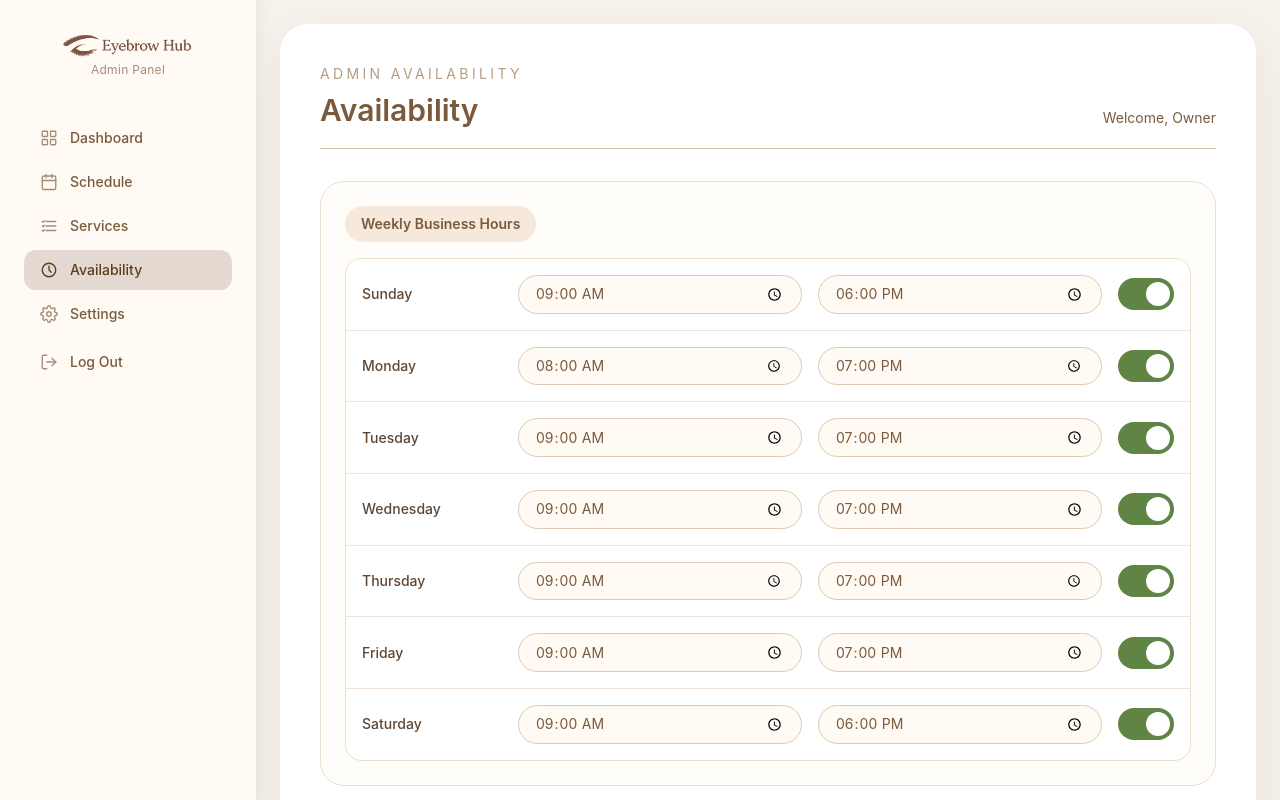
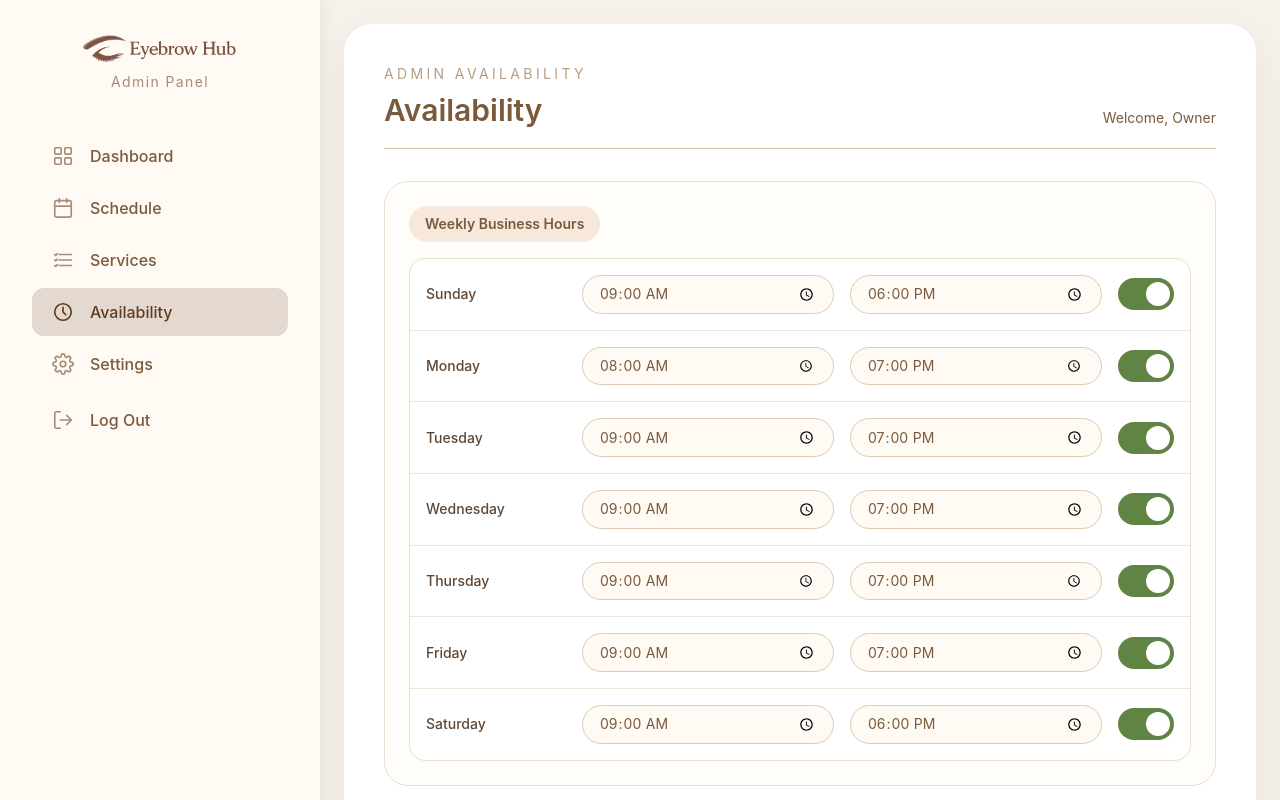
Before and after one commit to brentcrosby/eyebrow-hub, a Next.js app: page /admin/availability in a window 1280 px wide. Built offline with nearby package versions, Linux system fonts and the light colour scheme.

Commit message:
DT302/303-Tweaked scaling of NavBar. Finished.

```diff
--- a/app/admin/(panel)/layout.tsx
+++ b/app/admin/(panel)/layout.tsx
@@ -10,7 +10,7 @@ const navItems = [
     label: "Dashboard",
     href: "/admin/dashboard",
     icon: (
-      <svg width="18" height="18" viewBox="0 0 24 24" fill="none" stroke="currentColor" strokeWidth="1.8" strokeLinecap="round" strokeLinejoin="round">
+      <svg width="22" height="22" viewBox="0 0 24 24" fill="none" stroke="currentColor" strokeWidth="1.8" strokeLinecap="round" strokeLinejoin="round">
         <rect x="3" y="3" width="7" height="7" rx="1" />
         <rect x="14" y="3" width="7" height="7" rx="1" />
         <rect x="3" y="14" width="7" height="7" rx="1" />
@@ -22,7 +22,7 @@ const navItems = [
     label: "Schedule",
     href: "/admin/schedule",
     icon: (
-      <svg width="18" height="18" viewBox="0 0 24 24" fill="none" stroke="currentColor" strokeWidth="1.8" strokeLinecap="round" strokeLinejoin="round">
+      <svg width="22" height="22" viewBox="0 0 24 24" fill="none" stroke="currentColor" strokeWidth="1.8" strokeLinecap="round" strokeLinejoin="round">
         <rect x="3" y="4" width="18" height="18" rx="2" />
         <line x1="16" y1="2" x2="16" y2="6" />
         <line x1="8" y1="2" x2="8" y2="6" />
@@ -34,7 +34,7 @@ const navItems = [
     label: "Services",
     href: "/admin/services",
     icon: (
-      <svg width="18" height="18" viewBox="0 0 24 24" fill="none" stroke="currentColor" strokeWidth="1.8" strokeLinecap="round" strokeLinejoin="round">
+      <svg width="22" height="22" viewBox="0 0 24 24" fill="none" stroke="currentColor" strokeWidth="1.8" strokeLinecap="round" strokeLinejoin="round">
         <line x1="8" y1="6" x2="21" y2="6" />
         <line x1="8" y1="12" x2="21" y2="12" />
         <line x1="8" y1="18" x2="21" y2="18" />
@@ -48,7 +48,7 @@ const navItems = [
     label: "Availability",
     href: "/admin/availability",
     icon: (
-      <svg width="18" height="18" viewBox="0 0 24 24" fill="none" stroke="currentColor" strokeWidth="1.8" strokeLinecap="round" strokeLinejoin="round">
+      <svg width="22" height="22" viewBox="0 0 24 24" fill="none" stroke="currentColor" strokeWidth="1.8" strokeLinecap="round" strokeLinejoin="round">
         <circle cx="12" cy="12" r="9" />
         <polyline points="12 7 12 12 15 15" />
       </svg>
@@ -58,7 +58,7 @@ const navItems = [
     label: "Settings",
     href: "/admin/settings",
     icon: (
-      <svg width="18" height="18" viewBox="0 0 24 24" fill="none" stroke="currentColor" strokeWidth="1.8" strokeLinecap="round" strokeLinejoin="round">
+      <svg width="22" height="22" viewBox="0 0 24 24" fill="none" stroke="currentColor" strokeWidth="1.8" strokeLinecap="round" strokeLinejoin="round">
         <circle cx="12" cy="12" r="3" />
         <path d="M19.4 15a1.65 1.65 0 0 0 .33 1.82l.06.06a2 2 0 0 1-2.83 2.83l-.06-.06a1.65 1.65 0 0 0-1.82-.33 1.65 1.65 0 0 0-1 1.51V21a2 2 0 0 1-4 0v-.09A1.65 1.65 0 0 0 9 19.4a1.65 1.65 0 0 0-1.82.33l-.06.06a2 2 0 0 1-2.83-2.83l.06-.06A1.65 1.65 0 0 0 4.68 15a1.65 1.65 0 0 0-1.51-1H3a2 2 0 0 1 0-4h.09A1.65 1.65 0 0 0 4.6 9a1.65 1.65 0 0 0-.33-1.82l-.06-.06a2 2 0 0 1 2.83-2.83l.06.06A1.65 1.65 0 0 0 9 4.68a1.65 1.65 0 0 0 1-1.51V3a2 2 0 0 1 4 0v.09a1.65 1.65 0 0 0 1 1.51 1.65 1.65 0 0 0 1.82-.33l.06-.06a2 2 0 0 1 2.83 2.83l-.06.06A1.65 1.65 0 0 0 19.4 9a1.65 1.65 0 0 0 1.51 1H21a2 2 0 0 1 0 4h-.09a1.65 1.65 0 0 0-1.51 1z" />
       </svg>
@@ -70,16 +70,16 @@ function AdminSideNav() {
   const pathname = usePathname();
 
   return (
-    <aside className="flex h-full w-64 shrink-0 flex-col bg-[#FFFAF4] px-6 py-8 shadow-[2px_0_12px_rgba(167,140,122,0.15)]">
-      <div className="flex flex-col items-center gap-1 mb-10">
+    <aside className="flex h-full w-80 shrink-0 flex-col bg-[#FFFAF4] px-8 py-8 shadow-[2px_0_12px_rgba(167,140,122,0.15)]">
+      <div className="flex flex-col items-center gap-2 mb-10">
         <Image
           src={brownLogo}
           alt="Eyebrow Hub"
-          width={130}
-          height={38}
+          width={155}
+          height={45}
           className="object-contain"
         />
-        <p className="text-xs tracking-wide text-[#A78C7A]">Admin Panel</p>
+        <p className="text-sm tracking-widest text-[#A78C7A]">Admin Panel</p>
       </div>
 
       <nav className="flex flex-col gap-1">
@@ -89,7 +89,7 @@ function AdminSideNav() {
             <Link
               key={label}
               href={href}
-              className={`flex items-center gap-3 rounded-xl px-4 py-2.5 text-sm font-medium transition-colors ${
+              className={`flex items-center gap-4 rounded-xl px-5 py-3 text-base font-medium transition-colors ${
                 isActive
                   ? "bg-[rgba(167,140,122,0.3)] text-[#5e3d1e]"
                   : "text-[#7a5a3c] hover:bg-[rgba(167,140,122,0.15)] hover:text-[#5e3d1e]"
@@ -105,10 +105,10 @@ function AdminSideNav() {
 
         <button
           type="button"
-          className="mt-1 flex w-full items-center gap-3 rounded-xl px-4 py-2.5 text-sm font-medium text-[#7a5a3c] transition-colors hover:bg-[rgba(167,140,122,0.15)] hover:text-[#5e3d1e]"
+          className="mt-1 flex w-full items-center gap-4 rounded-xl px-5 py-3 text-base font-medium text-[#7a5a3c] transition-colors hover:bg-[rgba(167,140,122,0.15)] hover:text-[#5e3d1e]"
         >
           <span className="text-[#A78C7A]">
-            <svg width="18" height="18" viewBox="0 0 24 24" fill="none" stroke="currentColor" strokeWidth="1.8" strokeLinecap="round" strokeLinejoin="round">
+            <svg width="22" height="22" viewBox="0 0 24 24" fill="none" stroke="currentColor" strokeWidth="1.8" strokeLinecap="round" strokeLinejoin="round">
               <path d="M9 21H5a2 2 0 0 1-2-2V5a2 2 0 0 1 2-2h4" />
               <polyline points="16 17 21 12 16 7" />
               <line x1="21" y1="12" x2="9" y2="12" />
```
